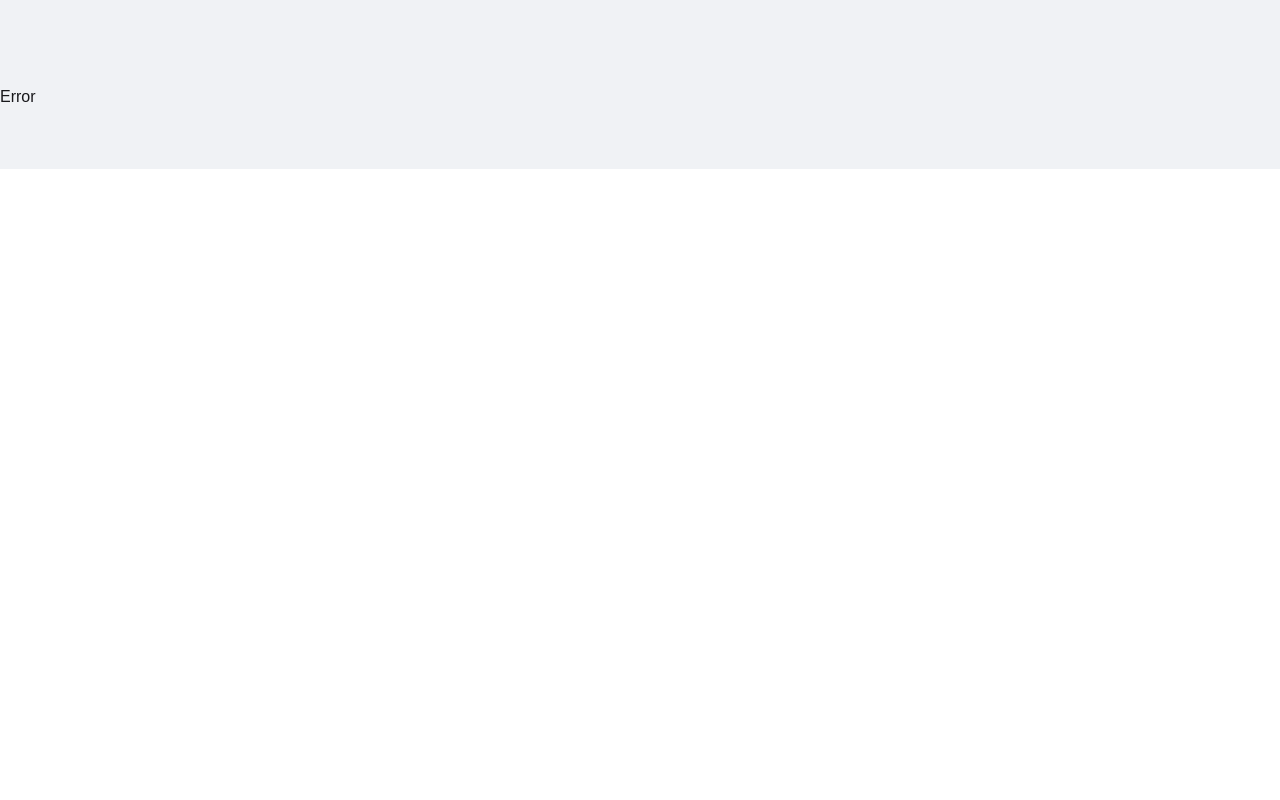
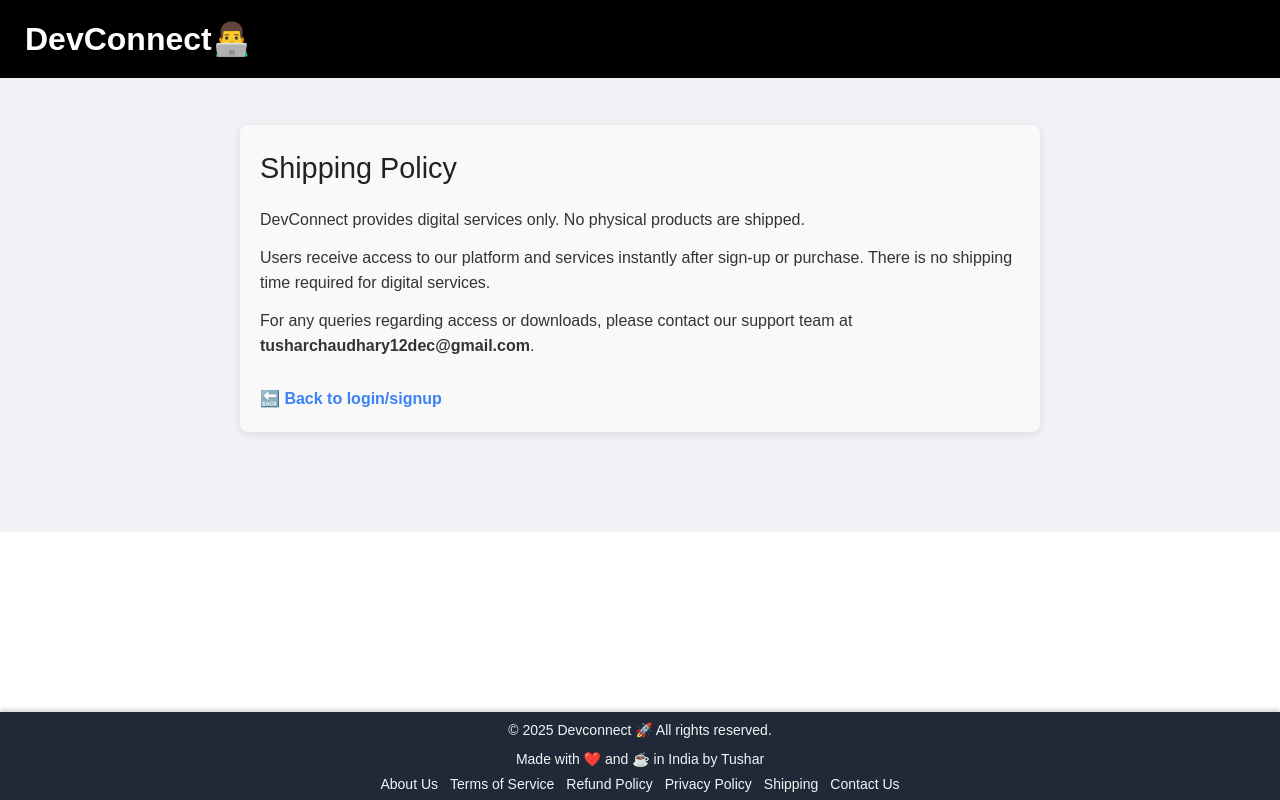
Before and after one commit to Tusharchaudhary-web/Dev-Connect-frontend, a React (Vite) app: page /shipping in a window 1280 px wide. Before the commit this address had no page. Built offline with nearby package versions, Linux system fonts and the light colour scheme.

Commit message:
add Shipping Component

```diff
--- a/src/app.jsx
+++ b/src/app.jsx
@@ -17,6 +17,7 @@ import Terms from "./components/Terms";
 import Refund from "./components/Refund";
 import Privacy from "./components/Privacy";
 import Contact from "./components/Contact";
+import Shipping from "./components/Shipping";
 
 const reactRouter = createBrowserRouter([
   {
@@ -67,6 +68,10 @@ const reactRouter = createBrowserRouter([
       {
         path:"/contact",
         element:<Contact/>
+      },
+      {
+        path:"/shipping",
+        element:<Shipping/>
       }
     ],
   },
--- a/src/components/Body.jsx
+++ b/src/components/Body.jsx
@@ -32,7 +32,7 @@ const Body = () => {
   // }, []);
 
   useEffect(() => {
-    const publicPages = ["/privacy", "/terms", "/refund", "/about", "/contact"];
+    const publicPages = ["/privacy", "/terms", "/refund", "/about", "/contact","/shipping"];
     if (
       window.location.pathname === "/" ||
       publicPages.includes(window.location.pathname)
--- a/src/components/Error.jsx
+++ b/src/components/Error.jsx
@@ -1,12 +1,19 @@
 import React from "react";
+import { Link } from "react-router-dom";
 
-
-const Error=()=>{
-    return(
-        <div>
-            Error
-        </div>
-    )
-}
+const Error = () => {
+  return (
+    <div className="page-content">
+      <h1>404 – Page Not Found</h1>
+      <p>
+        Oops! The page you are looking for does not exist or the URL might be incorrect.
+      </p>
+      <p>
+        You can go back to the home page or check the links in the navigation menu.
+      </p>
+      <Link to="/">🏠 Back to Home / Login</Link>
+    </div>
+  );
+};
 
 export default Error;
--- a/src/components/Footer.jsx
+++ b/src/components/Footer.jsx
@@ -14,6 +14,7 @@ const Footer = () => {
         <Link to="/terms">Terms of Service</Link>
         <Link to="/refund">Refund Policy</Link>
         <Link to="/privacy">Privacy Policy</Link>
+        <Link to="/contact">Shipping</Link>
         <Link to="/contact">Contact Us</Link>
       </div>
     </footer>
--- /dev/null
+++ b/src/components/Shipping.jsx
@@ -0,0 +1,32 @@
+import React from "react";
+import { useSelector } from "react-redux";
+import { Link } from "react-router-dom";
+
+const Shipping = () => {
+  const user = useSelector((store) => store.user);
+  const isLoggedIn = user === null;
+
+  return (
+    <div className="page-content">
+      <h1>Shipping Policy</h1>
+      <p>
+        DevConnect provides digital services only. No physical products are shipped.
+      </p>
+      <p>
+        Users receive access to our platform and services instantly after sign-up or purchase.
+        There is no shipping time required for digital services.
+      </p>
+      <p>
+        For any queries regarding access or downloads, please contact our support team at
+        <strong> tusharchaudhary12dec@gmail.com</strong>.
+      </p>
+      {isLoggedIn ? (
+        <Link to="/">🔙 Back to login/signup</Link>
+      ) : (
+        <Link to="/feed">🔙 Back to feed</Link>
+      )}
+    </div>
+  );
+};
+
+export default Shipping;
```
